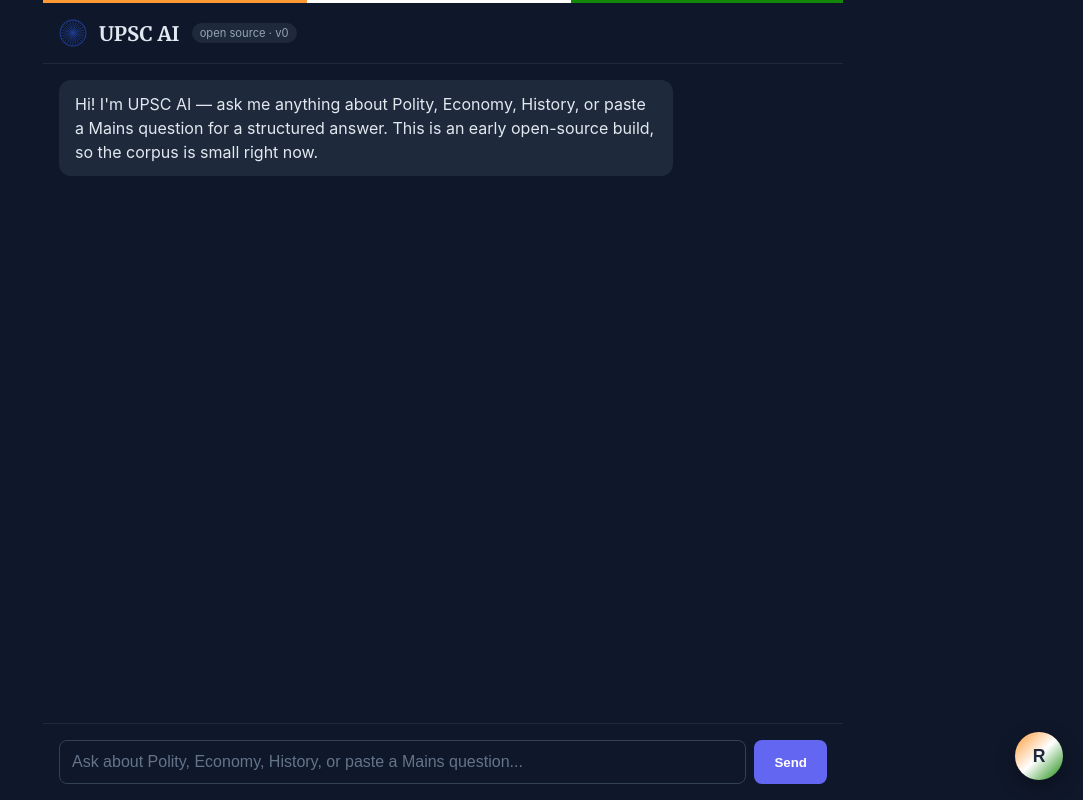
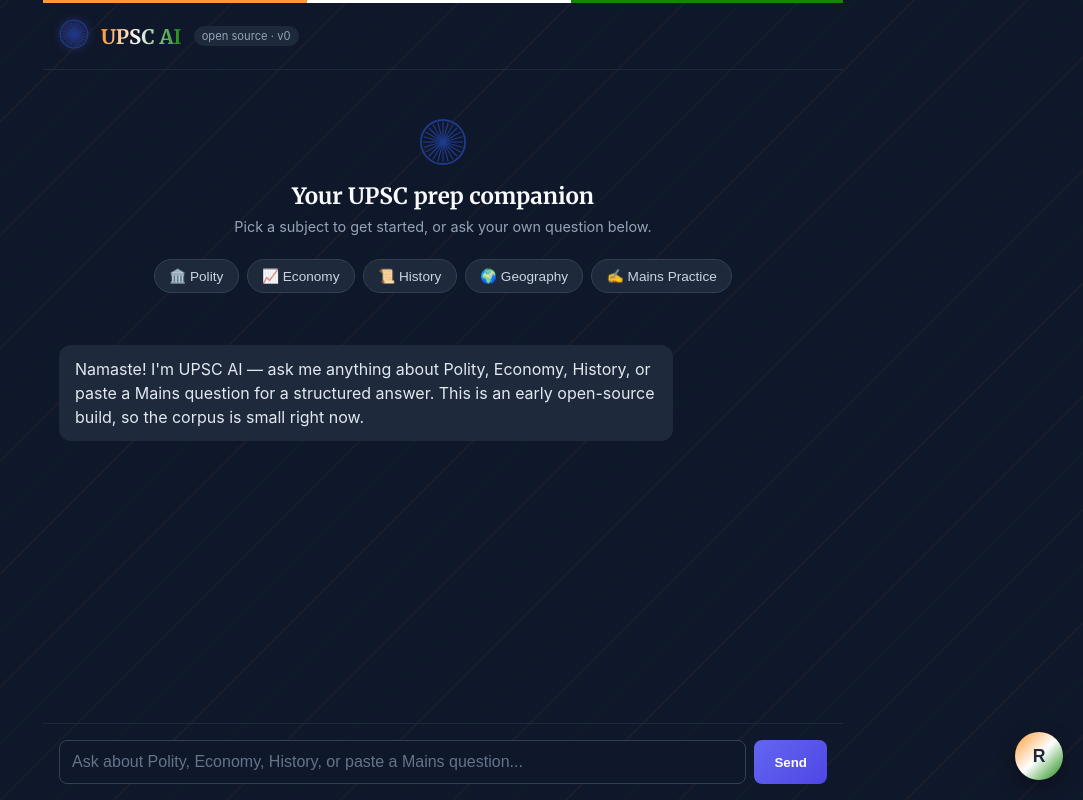
Before and after one commit to Rushabhsindhav/upsc-ai_1, a Next.js app: page / in a window 1280 px wide. Shown: the whole page, without its empty margins (197-1280 px from the left). Built offline with nearby package versions, Linux system fonts and the light colour scheme.

Commit message:
Enhance user experience with topic chips and greeting
Added topic chips for user interaction and updated initial message.

```diff
--- a/app/page.tsx
+++ b/app/page.tsx
@@ -10,25 +10,35 @@ type Message = {
   sources?: { title: string; topic: string }[];
 };
 
+const TOPIC_CHIPS = [
+  { label: "🏛️ Polity", prompt: "Explain the key features of the Indian Constitution." },
+  { label: "📈 Economy", prompt: "What is the role of the RBI's Monetary Policy Committee?" },
+  { label: "📜 History", prompt: "Summarize the major causes of India's independence movement." },
+  { label: "🌍 Geography", prompt: "Explain the monsoon system and its importance for India." },
+  { label: "✍️ Mains Practice", prompt: "Give me a Mains-style answer-writing question on governance." },
+];
+
 export default function Home() {
   const [messages, setMessages] = useState<Message[]>([
     {
       role: "assistant",
       content:
-        "Hi! I'm UPSC AI — ask me anything about Polity, Economy, History, or paste a Mains question for a structured answer. This is an early open-source build, so the corpus is small right now.",
+        "Namaste! I'm UPSC AI — ask me anything about Polity, Economy, History, or paste a Mains question for a structured answer. This is an early open-source build, so the corpus is small right now.",
     },
   ]);
   const [input, setInput] = useState("");
   const [loading, setLoading] = useState(false);
   const bottomRef = useRef<HTMLDivElement>(null);
+  const inputRef = useRef<HTMLInputElement>(null);
 
   useEffect(() => {
     bottomRef.current?.scrollIntoView({ behavior: "smooth" });
-  }, [messages]);
+  }, [messages, loading]);
 
-  async function sendMessage() {
-    if (!input.trim() || loading) return;
-    const userMsg: Message = { role: "user", content: input };
+  async function sendMessage(overrideText?: string) {
+    const text = overrideText ?? input;
+    if (!text.trim() || loading) return;
+    const userMsg: Message = { role: "user", content: text };
     const newMessages = [...messages, userMsg];
     setMessages(newMessages);
     setInput("");
@@ -68,19 +78,46 @@ export default function Home() {
     }
   }
 
+  const showHero = messages.length === 1;
+
   return (
     <main style={styles.main}>
-      <div className="tricolor-bar" />
+      <div className="bg-pattern" />
+      <div className="tricolor-bar" style={{ position: "relative", zIndex: 1 }} />
       <header style={styles.header}>
-        <ChakraIcon size={28} />
+        <div className="glow-icon">
+          <ChakraIcon size={30} />
+        </div>
         <h1 style={styles.title}>UPSC AI</h1>
         <span style={styles.badge}>open source · v0</span>
       </header>
 
       <div style={styles.chatArea}>
+        {showHero && (
+          <div className="card-anim" style={styles.hero}>
+            <ChakraIcon size={48} />
+            <h2 style={styles.heroTitle}>Your UPSC prep companion</h2>
+            <p style={styles.heroSubtitle}>
+              Pick a subject to get started, or ask your own question below.
+            </p>
+            <div style={styles.chipRow}>
+              {TOPIC_CHIPS.map((c) => (
+                <button
+                  key={c.label}
+                  className="chip"
+                  onClick={() => sendMessage(c.prompt)}
+                >
+                  {c.label}
+                </button>
+              ))}
+            </div>
+          </div>
+        )}
+
         {messages.map((m, i) => (
           <div
             key={i}
+            className="message-anim"
             style={{
               ...styles.bubble,
               ...(m.role === "user" ? styles.userBubble : styles.aiBubble),
@@ -95,7 +132,10 @@ export default function Home() {
           </div>
         ))}
         {loading && (
-          <div style={{ ...styles.bubble, ...styles.aiBubble, display: "flex", alignItems: "center", gap: "0.6rem" }}>
+          <div
+            className="message-anim"
+            style={{ ...styles.bubble, ...styles.aiBubble, display: "flex", alignItems: "center", gap: "0.6rem" }}
+          >
             <ChakraIcon size={18} spin />
             Thinking...
           </div>
@@ -105,13 +145,20 @@ export default function Home() {
 
       <div style={styles.inputRow}>
         <input
+          ref={inputRef}
           value={input}
           onChange={(e) => setInput(e.target.value)}
           onKeyDown={(e) => e.key === "Enter" && sendMessage()}
           placeholder="Ask about Polity, Economy, History, or paste a Mains question..."
+          className="input-glow"
           style={styles.input}
         />
-        <button onClick={sendMessage} disabled={loading} style={styles.sendBtn}>
+        <button
+          onClick={() => sendMessage()}
+          disabled={loading}
+          className="send-btn-glow"
+          style={styles.sendBtn}
+        >
           Send
         </button>
       </div>
@@ -127,6 +174,7 @@ const styles: Record<string, React.CSSProperties> = {
     height: "100vh",
     maxWidth: "800px",
     margin: "0 auto",
+    position: "relative",
   },
   header: {
     display: "flex",
@@ -134,8 +182,19 @@ const styles: Record<string, React.CSSProperties> = {
     gap: "0.75rem",
     padding: "1rem",
     borderBottom: "1px solid #1e293b",
+    position: "relative",
+    zIndex: 1,
   },
-  title: { margin: 0, fontSize: "1.25rem", fontFamily: "'Merriweather', Georgia, serif", fontWeight: 700 },
+  title: {
+    margin: 0,
+    fontSize: "1.25rem",
+    fontFamily: "'Merriweather', Georgia, serif",
+    fontWeight: 700,
+    background: "linear-gradient(90deg, #FF9933, #f8fafc 45%, #138808)",
+    WebkitBackgroundClip: "text",
+    WebkitTextFillColor: "transparent",
+    backgroundClip: "text",
+  },
   badge: {
     fontSize: "0.7rem",
     color: "#94a3b8",
@@ -150,6 +209,36 @@ const styles: Record<string, React.CSSProperties> = {
     display: "flex",
     flexDirection: "column",
     gap: "0.75rem",
+    position: "relative",
+    zIndex: 1,
+  },
+  hero: {
+    display: "flex",
+    flexDirection: "column",
+    alignItems: "center",
+    textAlign: "center",
+    gap: "0.5rem",
+    padding: "2rem 1rem",
+    marginBottom: "0.5rem",
+  },
+  heroTitle: {
+    margin: "0.5rem 0 0",
+    fontFamily: "'Merriweather', Georgia, serif",
+    fontSize: "1.4rem",
+    color: "#f8fafc",
+  },
+  heroSubtitle: {
+    margin: 0,
+    color: "#94a3b8",
+    fontSize: "0.9rem",
+    maxWidth: "420px",
+  },
+  chipRow: {
+    display: "flex",
+    flexWrap: "wrap",
+    justifyContent: "center",
+    gap: "0.5rem",
+    marginTop: "1rem",
   },
   bubble: {
     padding: "0.75rem 1rem",
@@ -176,6 +265,8 @@ const styles: Record<string, React.CSSProperties> = {
     gap: "0.5rem",
     padding: "1rem",
     borderTop: "1px solid #1e293b",
+    position: "relative",
+    zIndex: 1,
   },
   input: {
     flex: 1,
@@ -185,12 +276,13 @@ const styles: Record<string, React.CSSProperties> = {
     background: "#0f172a",
     color: "#fff",
     fontSize: "1rem",
+    transition: "box-shadow 0.2s ease, border-color 0.2s ease",
   },
   sendBtn: {
     padding: "0.75rem 1.25rem",
     borderRadius: "8px",
     border: "none",
-    background: "#6366f1",
+    background: "linear-gradient(135deg, #6366f1, #4f46e5)",
     color: "#fff",
     fontWeight: 600,
     cursor: "pointer",
```
